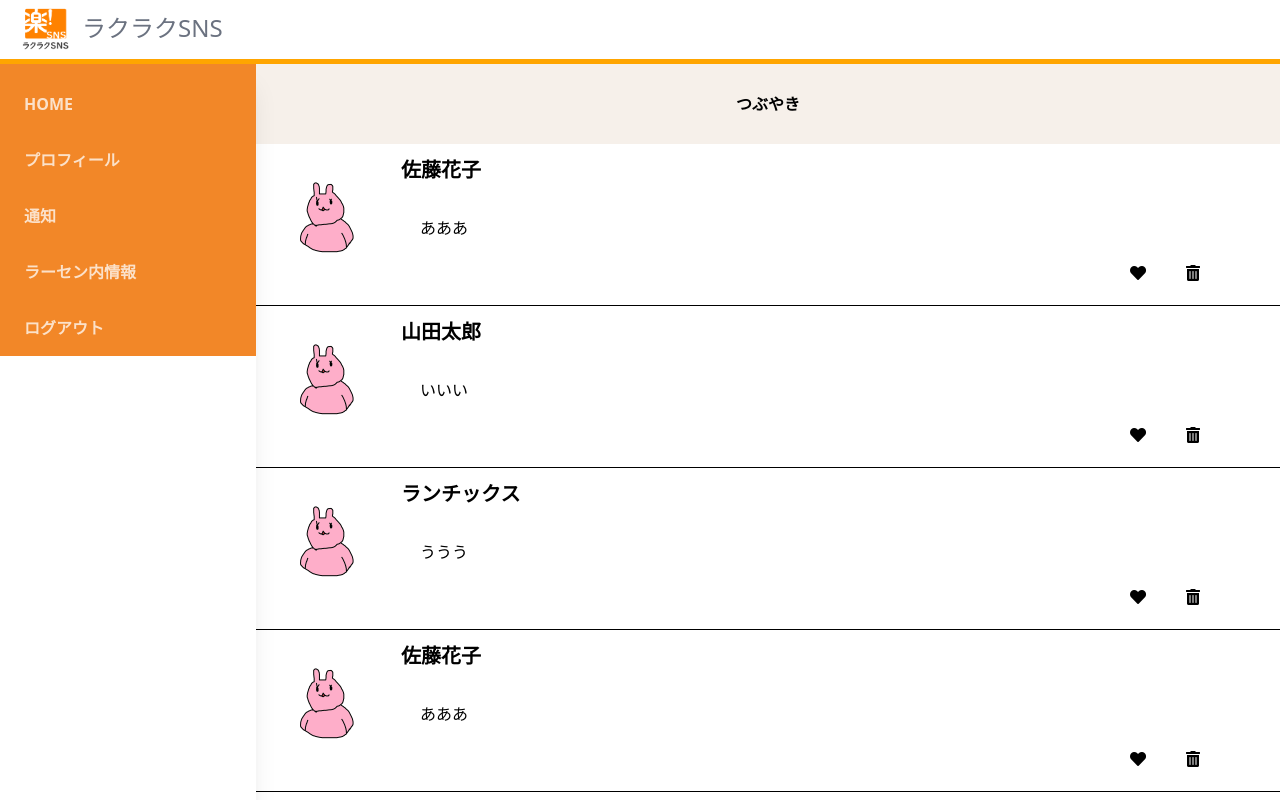
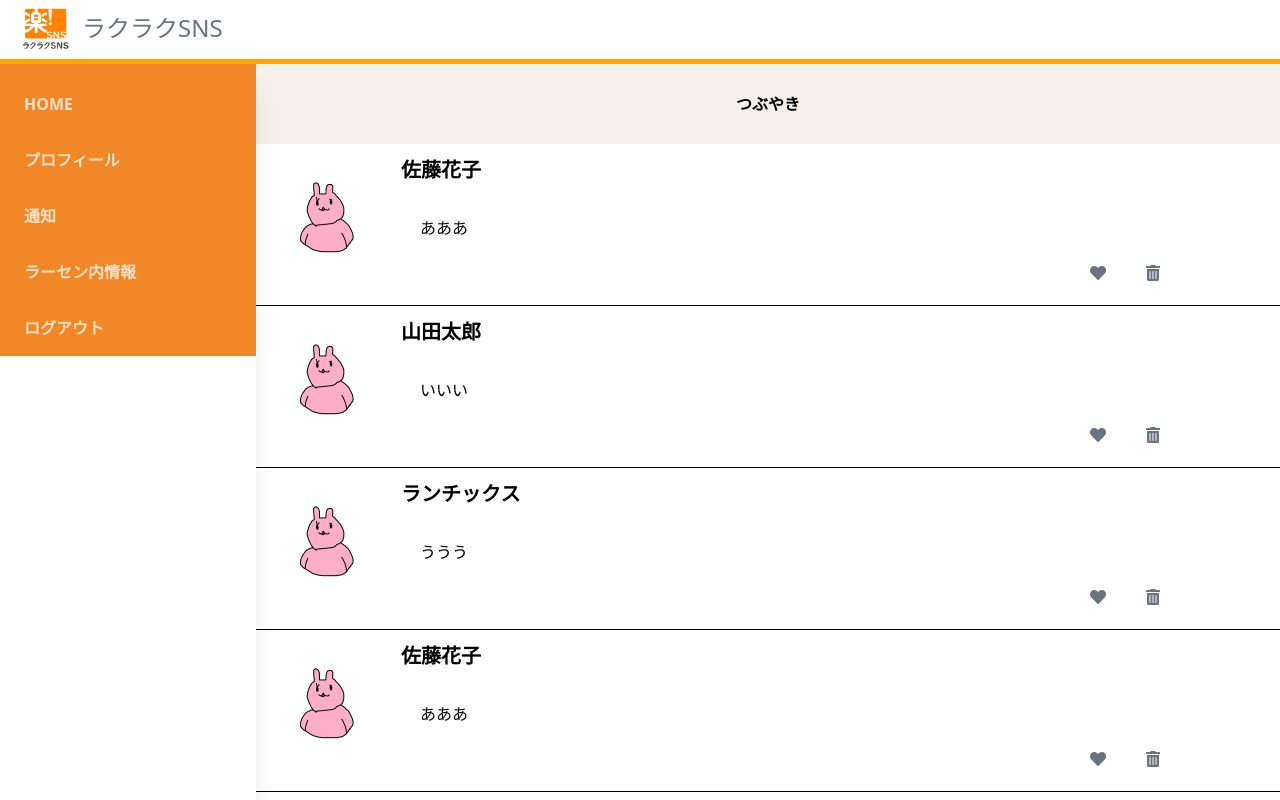
Before and after one commit to suzu1997/rakus-sns-app, a Next.js app: page /timeline in a window 1280 px wide. Shown: the top 800 px of the page. Built offline with nearby package versions, Linux system fonts and the light colour scheme.

Commit message:
お気に入りボタン／ごみ箱ボタンをコンポーネント化

```diff
--- /dev/null
+++ b/src/components/TweetFavoBtn.tsx
@@ -0,0 +1,18 @@
+/**
+ * つぶやきをお気に入りに登録するボタン.
+ */
+import { FC, memo } from "react";
+
+const favo = () => {
+  console.log("つぶやきお気に入り登録");
+};
+
+export const TweetFavoBtn: FC = memo(() => {
+  return (
+    <>
+      <button type="button" className="pr-10" onClick={favo}>
+        <i className="fas fa-heart text-gray-500 hover:text-red-500"></i>
+      </button>
+    </>
+  );
+});
--- /dev/null
+++ b/src/components/TweetTrashBtn.tsx
@@ -0,0 +1,18 @@
+/**
+ * つぶやきを削除するボタン.
+ */
+import { FC, memo } from "react";
+
+const trash = () => {
+  console.log("つぶやき削除");
+};
+
+export const TweetTrashBtn: FC = memo(() => {
+  return (
+    <>
+      <button type="button" className="pr-10" onClick={trash}>
+        <i className="fas fa-trash-alt text-gray-500 hover:text-blue-500"></i>
+      </button>
+    </>
+  );
+});
--- a/src/pages/timeline/index.tsx
+++ b/src/pages/timeline/index.tsx
@@ -6,6 +6,8 @@ import Image from "next/image";
 import { useState } from "react";
 import { MenuBar } from "../../components/MenuBar";
 import { SubHeader } from "../../components/SubHeader";
+import { TweetFavoBtn } from "../../components/TweetFavoBtn";
+import { TweetTrashBtn } from "../../components/TweetTrashBtn";
 
 //テストデータ
 const Timeline: NextPage = () => {
@@ -59,12 +61,8 @@ const Timeline: NextPage = () => {
                 </tr>
                 <tr>
                   <td className="text-right pr-20 pb-5">
-                    <button type="button" className="pr-10">
-                      <i className="fas fa-heart"></i>
-                    </button>
-                    <button type="button">
-                      <i className="fas fa-trash-alt"></i>
-                    </button>
+                    <TweetFavoBtn />
+                    <TweetTrashBtn />
                   </td>
                 </tr>
               </tbody>
```
